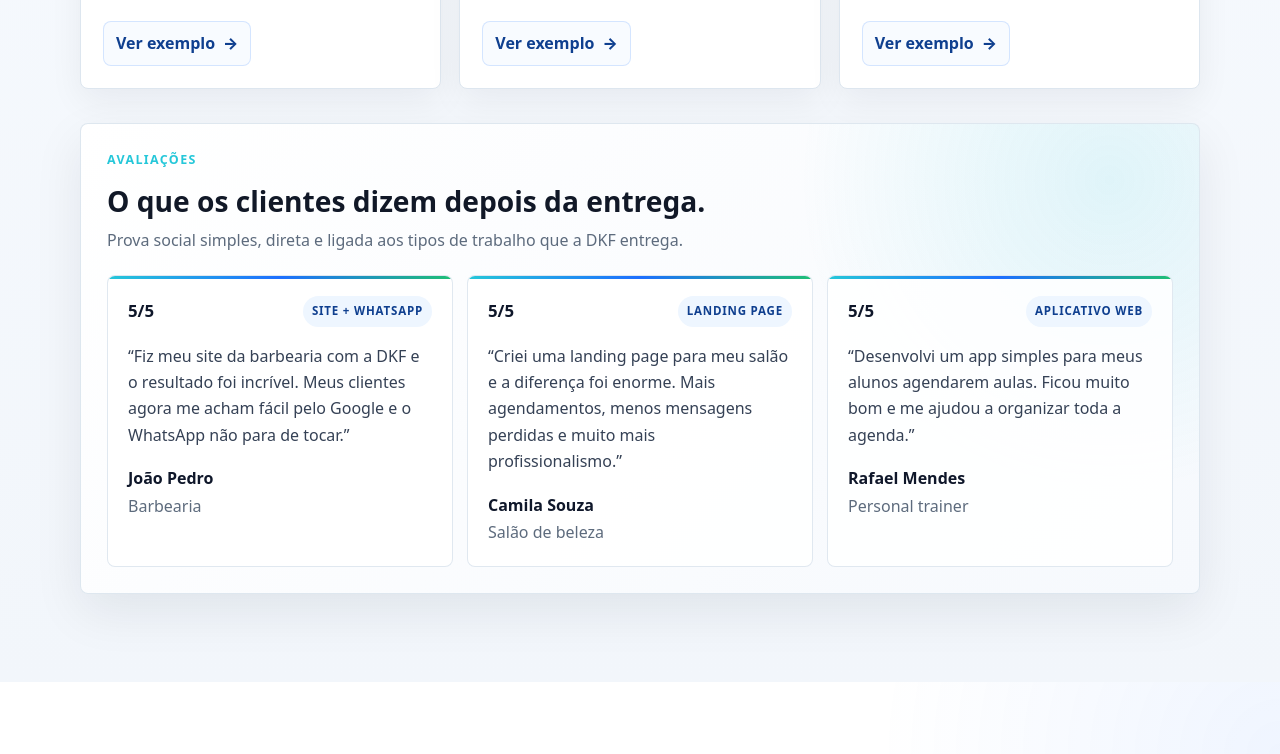
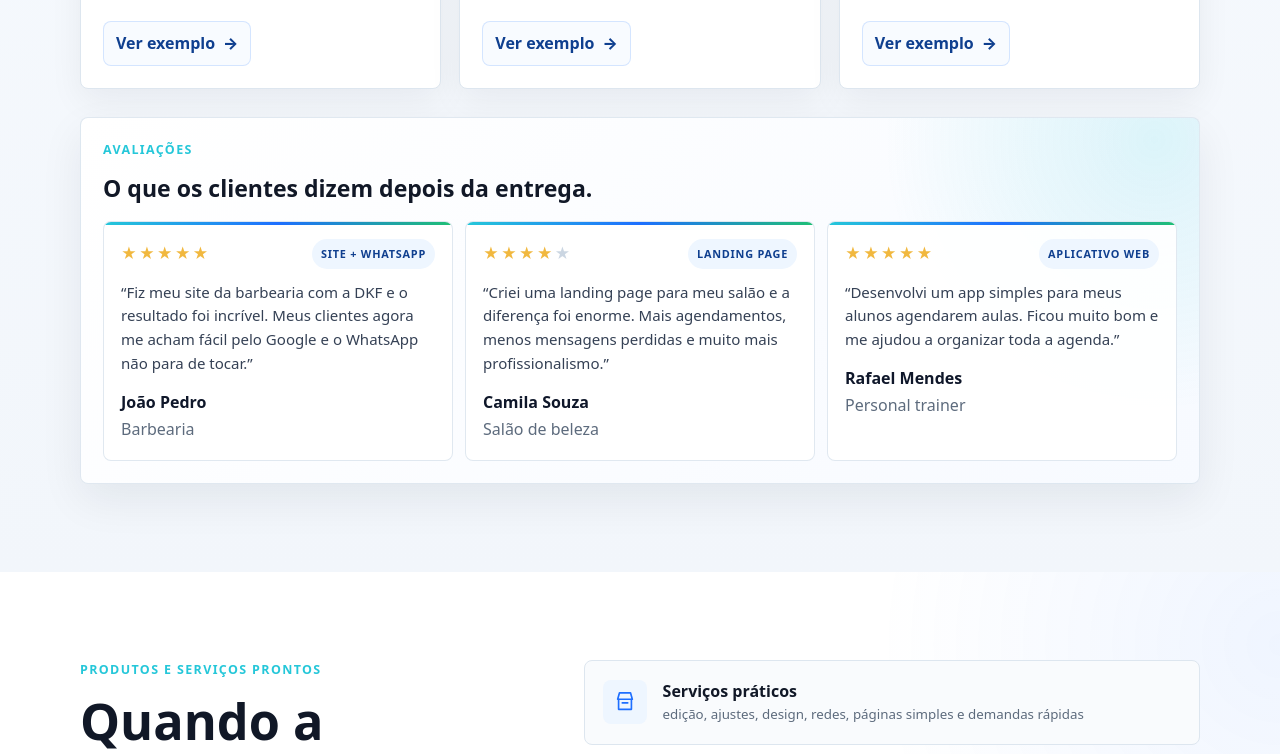
Before and after one commit to sukunafeasd/dkf-consultoria-site, a plain HTML site: page index.html in a window 1280 px wide. Shown: the part 3973-4727 px from the top of the page. Drawn offline with Linux system fonts and the light colour scheme.

Commit message:
Refina avaliacoes com estrelas

```diff
--- a/index.html
+++ b/index.html
@@ -244,14 +244,13 @@
           <div class="reviews-head">
             <p class="eyebrow">Avaliações</p>
             <h3>O que os clientes dizem depois da entrega.</h3>
-            <p>Prova social simples, direta e ligada aos tipos de trabalho que a DKF entrega.</p>
           </div>
 
           <div class="review-grid">
             <article class="review-card">
-              <div class="review-score">
-                <strong>5/5</strong>
-                <span>site + WhatsApp</span>
+              <div class="review-score" aria-label="Avaliação 5 de 5">
+                <span class="review-stars" aria-hidden="true"><span>★</span><span>★</span><span>★</span><span>★</span><span>★</span></span>
+                <span class="review-tag">site + WhatsApp</span>
               </div>
               <blockquote>
                 “Fiz meu site da barbearia com a DKF e o resultado foi incrível. Meus clientes agora me acham fácil pelo Google e o WhatsApp não para de tocar.”
@@ -263,9 +262,9 @@
             </article>
 
             <article class="review-card">
-              <div class="review-score">
-                <strong>5/5</strong>
-                <span>landing page</span>
+              <div class="review-score" aria-label="Avaliação 4 de 5">
+                <span class="review-stars" aria-hidden="true"><span>★</span><span>★</span><span>★</span><span>★</span><span class="star-muted">★</span></span>
+                <span class="review-tag">landing page</span>
               </div>
               <blockquote>
                 “Criei uma landing page para meu salão e a diferença foi enorme. Mais agendamentos, menos mensagens perdidas e muito mais profissionalismo.”
@@ -277,9 +276,9 @@
             </article>
 
             <article class="review-card">
-              <div class="review-score">
-                <strong>5/5</strong>
-                <span>aplicativo web</span>
+              <div class="review-score" aria-label="Avaliação 5 de 5">
+                <span class="review-stars" aria-hidden="true"><span>★</span><span>★</span><span>★</span><span>★</span><span>★</span></span>
+                <span class="review-tag">aplicativo web</span>
               </div>
               <blockquote>
                 “Desenvolvi um app simples para meus alunos agendarem aulas. Ficou muito bom e me ajudou a organizar toda a agenda.”
--- a/style.css
+++ b/style.css
@@ -780,44 +780,40 @@ h3 {
 }
 
 .reviews-block {
-  margin-top: 34px;
-  padding: 26px;
-  border: 1px solid rgba(221, 230, 239, 0.95);
+  scroll-margin-top: 96px;
+  margin-top: 28px;
+  padding: 22px;
+  border: 1px solid rgba(221, 230, 239, 0.9);
   border-radius: 8px;
   background:
-    radial-gradient(circle at 92% 12%, rgba(37, 199, 217, 0.12), transparent 28%),
-    linear-gradient(135deg, #ffffff, #f6f9fd);
-  box-shadow: 0 18px 50px rgba(15, 23, 42, 0.08);
+    radial-gradient(circle at 96% 6%, rgba(37, 199, 217, 0.14), transparent 24%),
+    linear-gradient(135deg, #ffffff, #f7faff);
+  box-shadow: 0 16px 44px rgba(15, 23, 42, 0.07);
 }
 
 .reviews-head {
   max-width: 680px;
-  margin-bottom: 22px;
+  margin-bottom: 18px;
 }
 
 .reviews-head h3 {
-  margin-bottom: 8px;
-  font-size: clamp(1.55rem, 2.2vw, 2.05rem);
-}
-
-.reviews-head p:not(.eyebrow) {
   margin-bottom: 0;
-  color: var(--muted);
+  font-size: clamp(1.4rem, 1.8vw, 1.85rem);
 }
 
 .review-grid {
   display: grid;
   grid-template-columns: repeat(3, 1fr);
-  gap: 14px;
+  gap: 12px;
 }
 
 .review-card {
   position: relative;
   overflow: hidden;
-  padding: 20px;
+  padding: 17px;
   border: 1px solid rgba(221, 230, 239, 0.9);
   border-radius: 8px;
-  background: rgba(255, 255, 255, 0.86);
+  background: rgba(255, 255, 255, 0.9);
   transition: transform 0.18s ease, box-shadow 0.18s ease, border-color 0.18s ease;
 }
 
@@ -839,30 +835,40 @@ h3 {
   display: flex;
   align-items: center;
   justify-content: space-between;
-  gap: 12px;
-  margin-bottom: 16px;
-}
-
-.review-score strong {
-  color: var(--navy);
-  font-size: 1.05rem;
-}
-
-.review-score span {
+  gap: 10px;
+  margin-bottom: 12px;
+}
+
+.review-stars {
+  display: inline-flex;
+  gap: 2px;
+  color: #f1b83f;
+  font-size: 0.95rem;
+  letter-spacing: 0;
+  line-height: 1;
+}
+
+.review-stars .star-muted {
+  color: #cbd6e2;
+}
+
+.review-tag {
   padding: 6px 9px;
   border-radius: 999px;
   color: var(--brand-dark);
   background: #eef6ff;
-  font-size: 0.72rem;
+  font-size: 0.68rem;
   font-weight: 850;
   letter-spacing: 0.07em;
   text-transform: uppercase;
+  white-space: nowrap;
 }
 
 .review-card blockquote {
-  margin: 0 0 18px;
+  margin: 0 0 14px;
   color: #354155;
-  line-height: 1.65;
+  font-size: 0.94rem;
+  line-height: 1.58;
 }
 
 .review-card cite {
```
